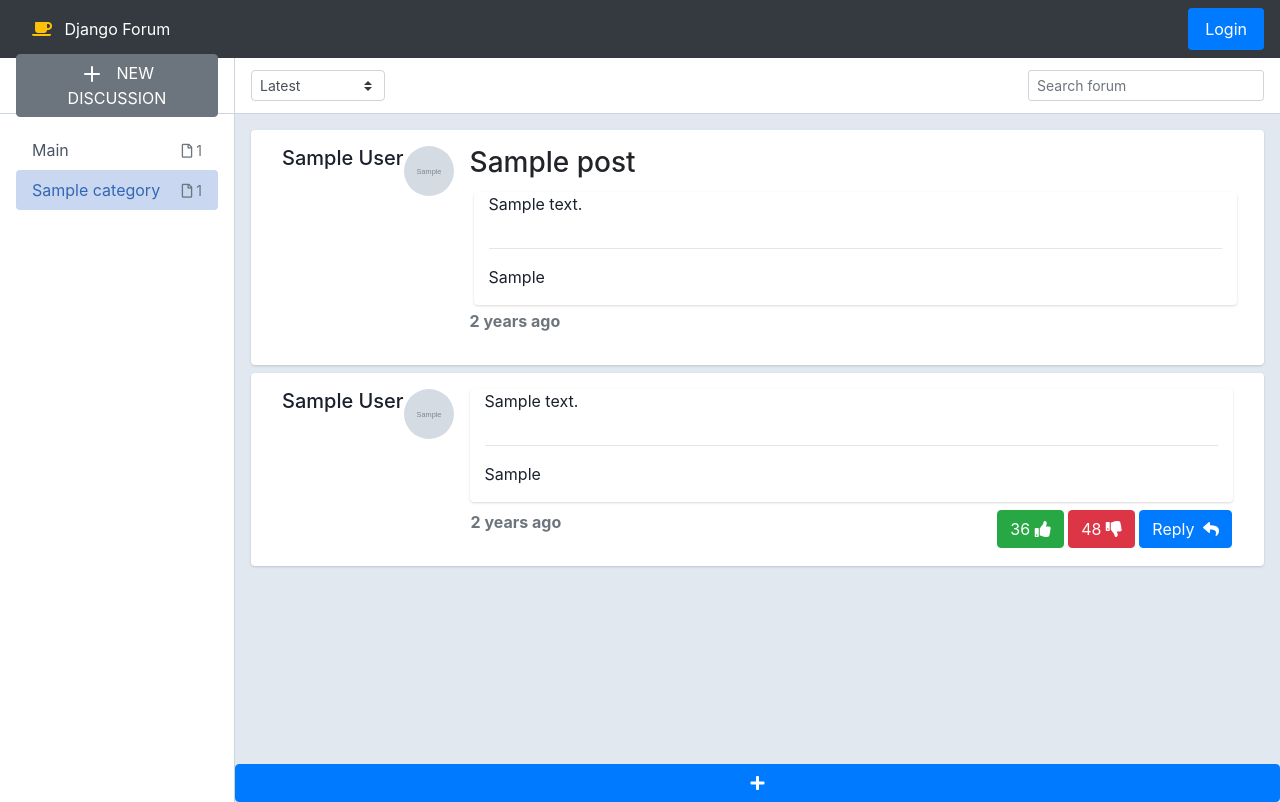
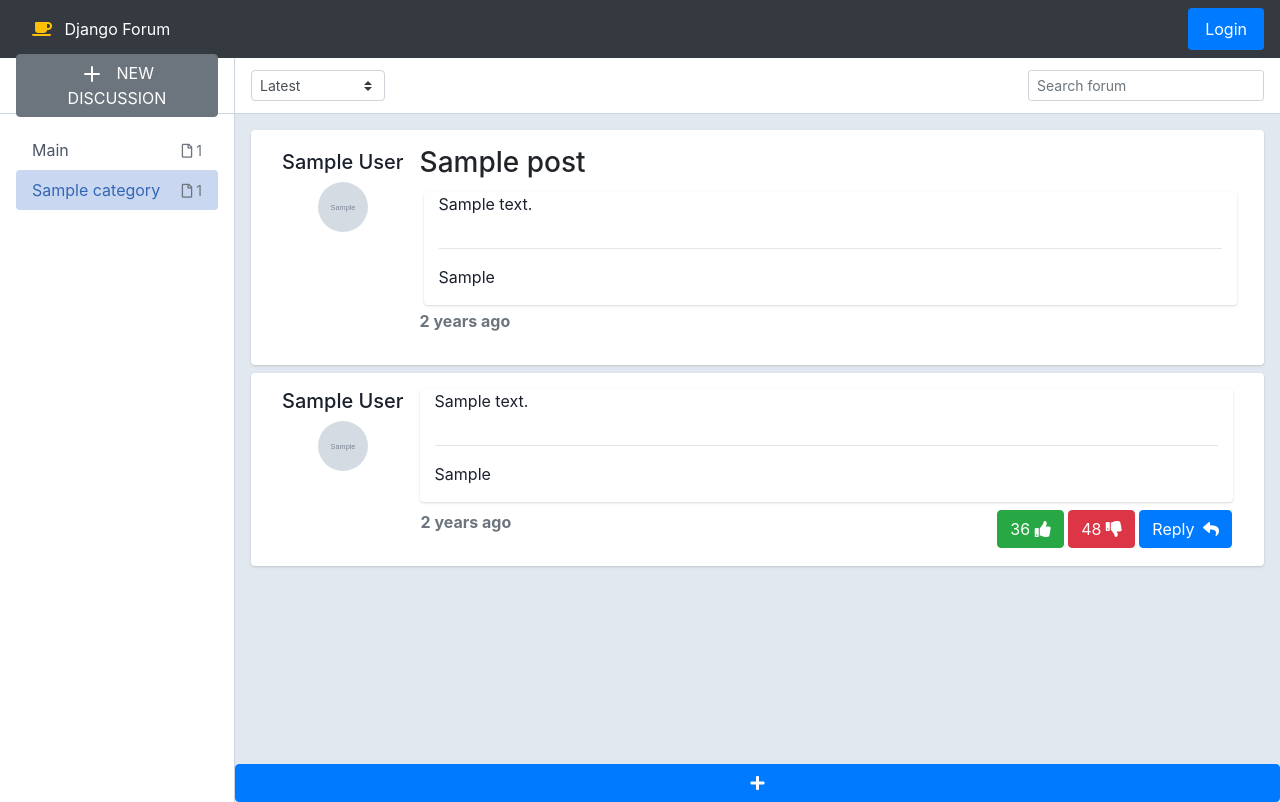
Before and after one commit to hoxas/forum, a Django app: a page that uses main/templates/main/post.html in a window 1280 px wide. Run offline with Django 4.2, Linux system fonts and the light colour scheme; tables that the repository leaves empty hold one stand-in row (values such as "Sample post"); grey boxes marked "Sample" are stand-in pictures; some libraries are stand-ins or nearby versions.

Commit message:
🏏 Adjusting profile pic and name positioning

```diff
--- a/main/templates/main/post.html
+++ b/main/templates/main/post.html
@@ -1,11 +1,14 @@
 {% extends 'main/main.html' %}{% load static %}{% block content %}
 <div class="inner-main-body p-2 p-sm-3 collapse forum-content show">
     <div class="card mb-2 container">
-        <div class="card-body p-2 p-sm-3">
+        <div class="card-body py-2 pr-2 pr-sm-3 py-sm-3 pl-0">
             <div class="media forum-item">
-                <h5>{{ post.profile.displayname }}</h5>
-                <a href="#" data-toggle="collapse" data-target=".forum-content"><img src="{{ post.profile.avatar_url }}"
-                        class="mr-3 rounded-circle" height="50" width="50" alt="User" /></a>
+                <div class="d-flex flex-column py-1 px-3">
+                    <h5 class="mx-auto">{{ post.profile.displayname }}</h5>
+                    <a class="mx-auto" href="#" data-toggle="collapse" data-target=".forum-content"><img
+                            src="{{ post.profile.avatar_url }}" class="rounded-circle" height="50" width="50"
+                            alt="User" /></a>
+                </div>
                 <div class="media-body">
                     <div class="card-title">
                         <h3>
@@ -30,12 +33,14 @@
     </div>
     {% for comment in post.comments %}
     <div class="card mb-2 container">
-        <div class="card-body p-2 p-sm-3">
+        <div class="card-body py-2 pr-2 pr-sm-3 py-sm-3 pl-0">
             <div class="media forum-item">
-                <h5>{{ comment.profile.displayname }}</h5>
-                <a href="#" data-toggle="collapse" data-target=".forum-content"><img
-                        src="{{ comment.profile.avatar_url }}" class="mr-3 rounded-circle" height="50" width="50"
-                        alt="User" /></a>
+                <div class="d-flex flex-column px-3">
+                    <h5 class="mx-auto">{{ comment.profile.displayname }}</h5>
+                    <a class="mx-auto" href="#" data-toggle="collapse" data-target=".forum-content"><img
+                            src="{{ comment.profile.avatar_url }}" class="rounded-circle" height="50" width="50"
+                            alt="User" /></a>
+                </div>
                 <div class="media-body">
                     <div class="card container">
                         <p class="card-text">
```
